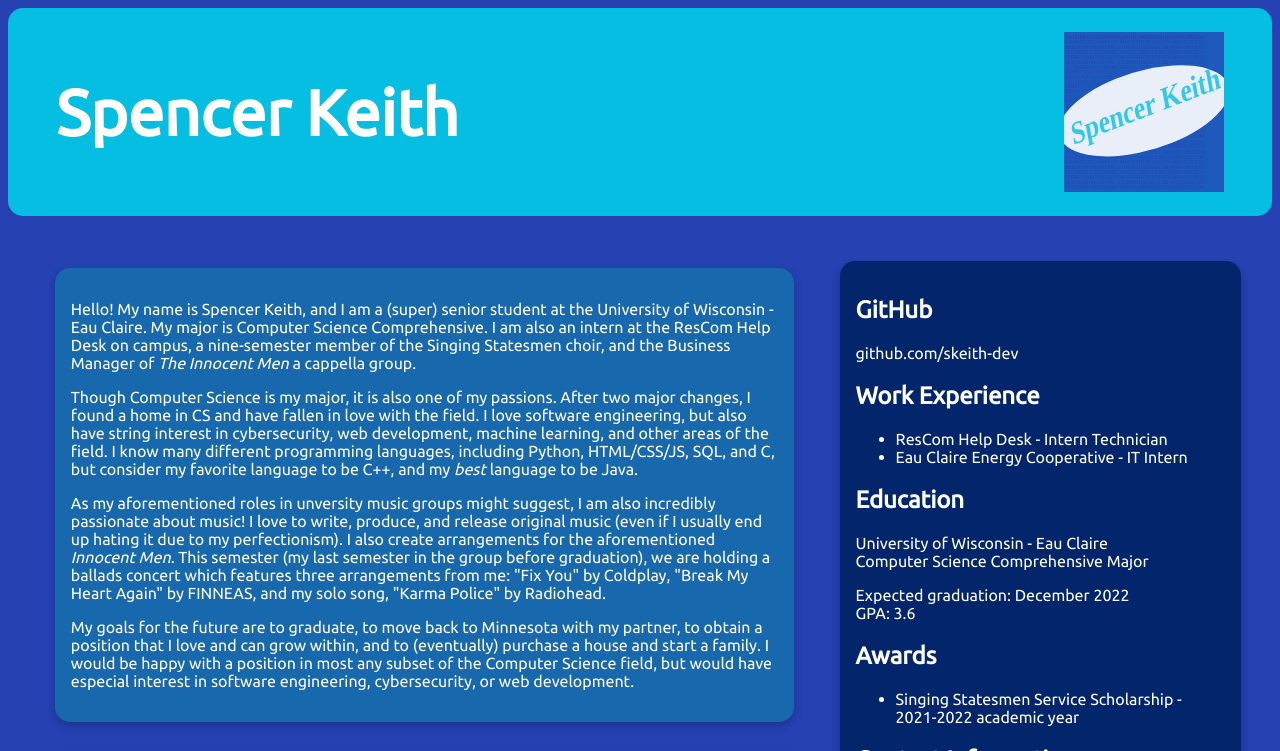
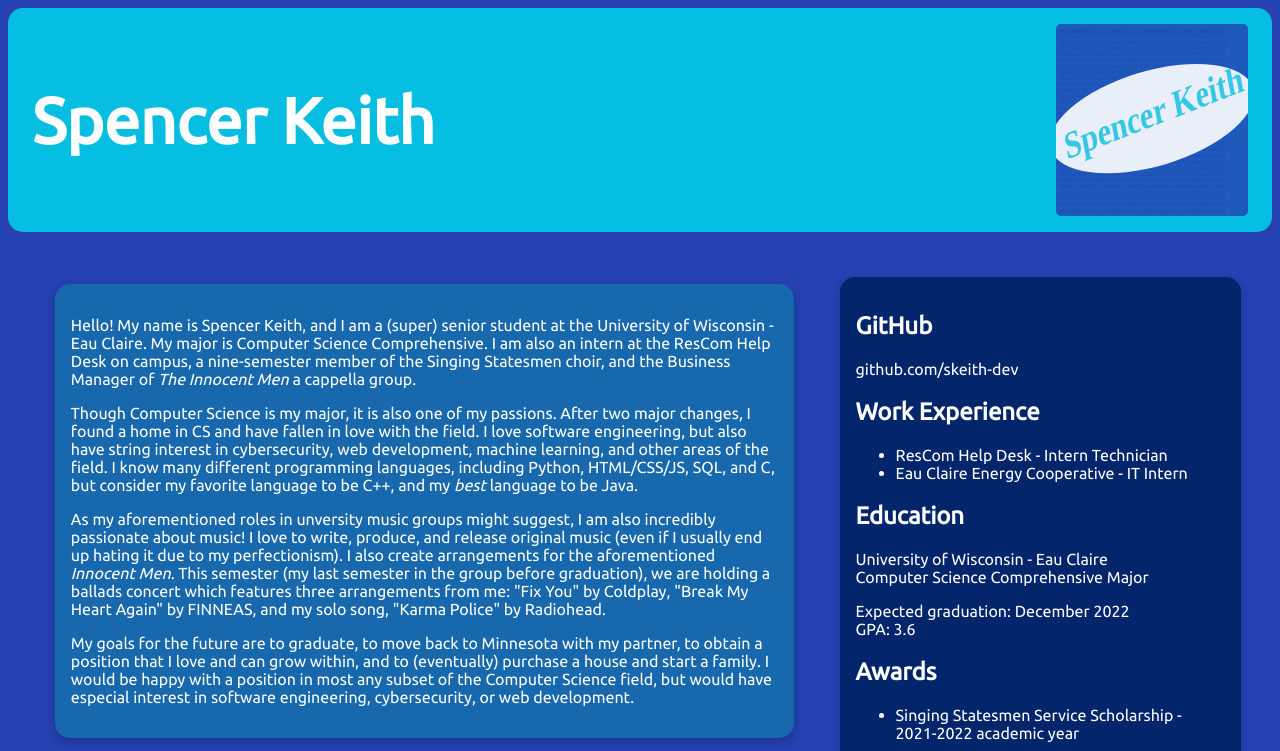
Before and after one commit to skeith-dev/portfolio, a plain HTML site: page index.html in a window 1280 px wide. Shown: the top 751 px of the page. Drawn offline with Linux system fonts and the light colour scheme.

Commit message:
Update styles.css

```diff
--- a/styles.css
+++ b/styles.css
@@ -5,7 +5,7 @@ body {
 }
 
 header {
-    padding: 1rem 3rem;
+    padding: 0.5rem 1.5rem;
     display: flex;
     flex-wrap: wrap;
     justify-content: space-between;
@@ -16,7 +16,8 @@ header {
 }
 
 header>img {
-    width: 10rem;
+    width: 12rem;
+    border-radius: 5px;
 }
 
 img {
```
